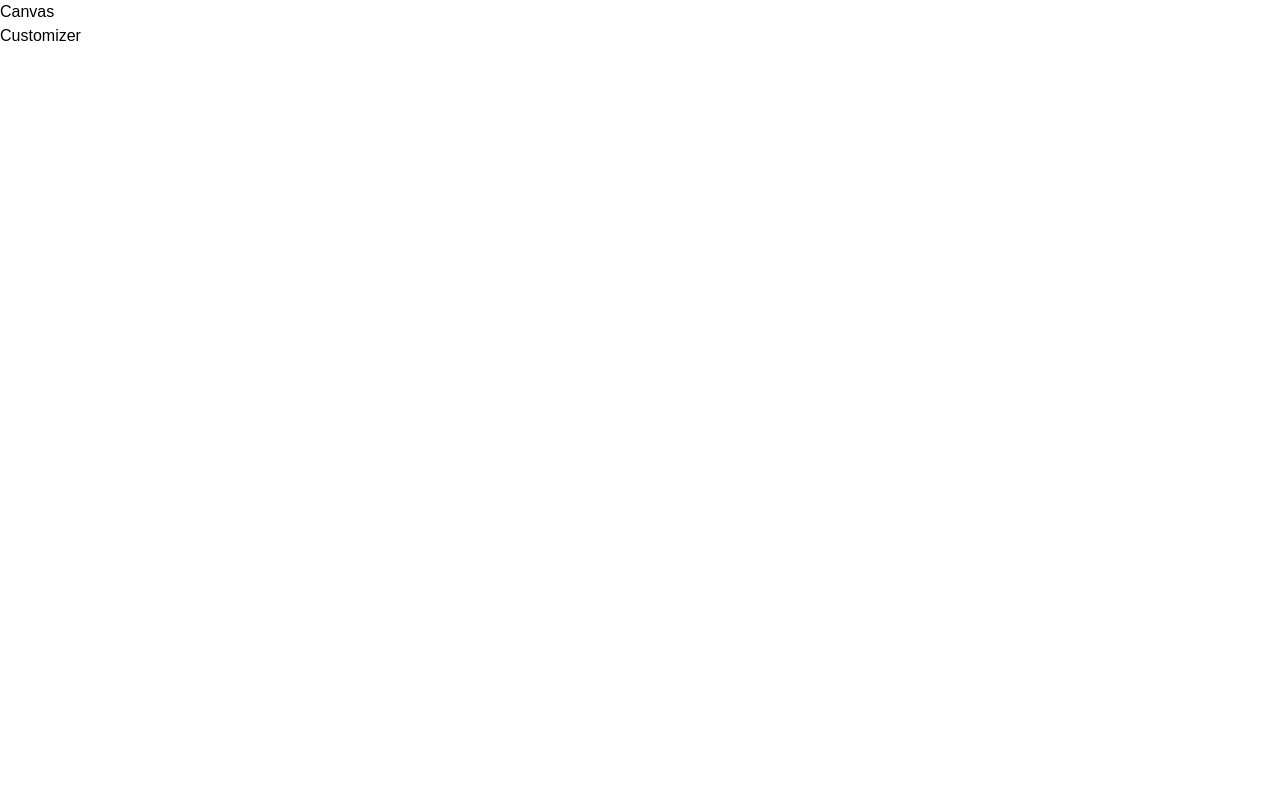
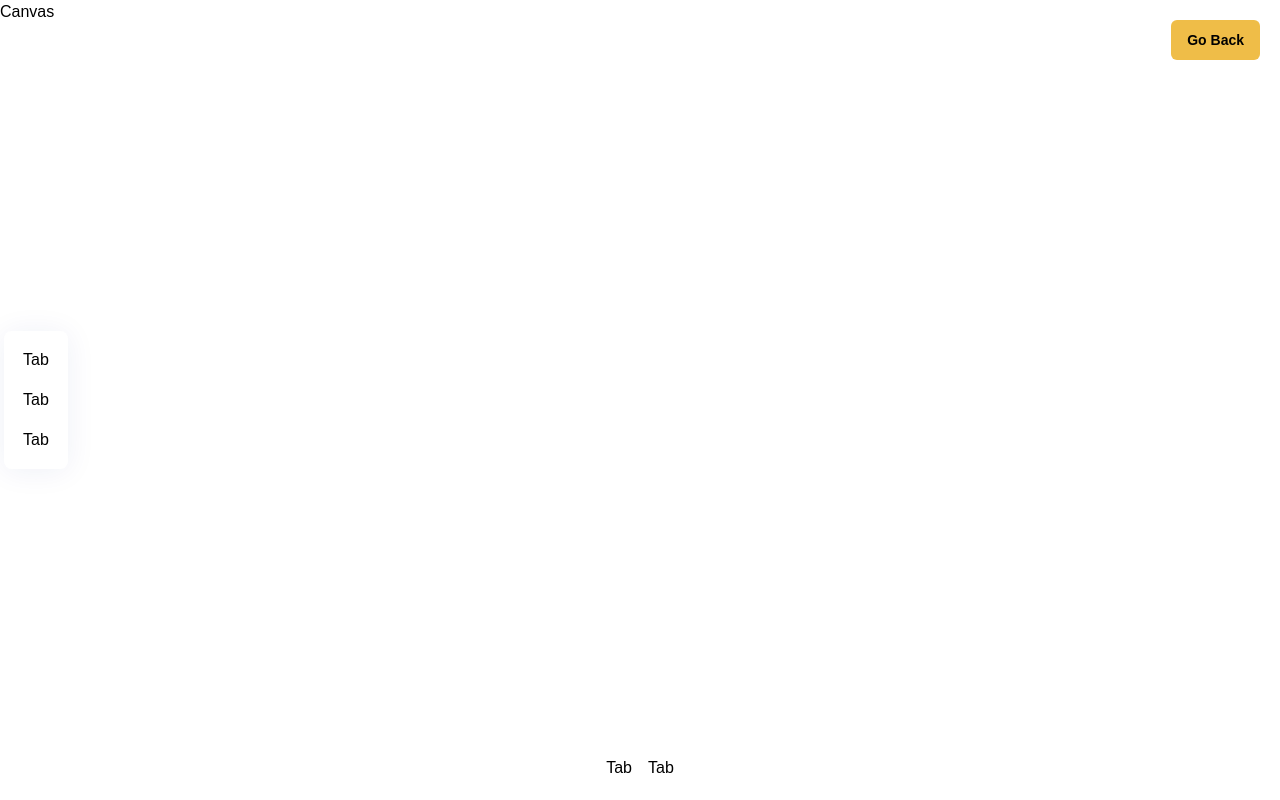
Before and after one commit to SDM-BQA/MyShop, a React (Vite) app in the folder client/: page / in a window 1280 px wide. Both pictures are taken after a click on the button "Customize It". Built offline with nearby package versions, Linux system fonts and the light colour scheme; a web font is replaced by a local one.

Commit message:
customizer-init

```diff
--- /dev/null
+++ b/client/src/canvas/Backdrop.jsx
@@ -0,0 +1,7 @@
+function Backdrop() {
+  return (
+    <div>Backdrop</div>
+  )
+}
+
+export default Backdrop
--- /dev/null
+++ b/client/src/canvas/CameraRig.jsx
@@ -0,0 +1,7 @@
+function CameraRig() {
+  return (
+    <div>CameraRig</div>
+  )
+}
+
+export default CameraRig
--- /dev/null
+++ b/client/src/canvas/Shirt.jsx
@@ -0,0 +1,7 @@
+function Shirt() {
+  return (
+    <div>Shirt</div>
+  )
+}
+
+export default Shirt
--- /dev/null
+++ b/client/src/components/AIPicker.jsx
@@ -0,0 +1,7 @@
+function AIPicker() {
+  return (
+    <div>AIPicker</div>
+  )
+}
+
+export default AIPicker
--- /dev/null
+++ b/client/src/components/ColorPicker.jsx
@@ -0,0 +1,7 @@
+function ColorPicker() {
+  return (
+    <div>ColorPicker</div>
+  )
+}
+
+export default ColorPicker
--- /dev/null
+++ b/client/src/components/FilePicker.jsx
@@ -0,0 +1,7 @@
+function FilePicker() {
+  return (
+    <div>FilePicker</div>
+  )
+}
+
+export default FilePicker
--- /dev/null
+++ b/client/src/components/Tab.jsx
@@ -0,0 +1,7 @@
+function Tab() {
+  return (
+    <div>Tab</div>
+  )
+}
+
+export default Tab
--- a/client/src/components/index.js
+++ b/client/src/components/index.js
@@ -1,3 +1,13 @@
 import CustomButton from "./CustomButton";
+import AIPicker from "./AIPicker";
+import ColorPicker from "./ColorPicker";
+import FilePicker from "./FilePicker";
+import Tab from "./Tab";
 
-export {CustomButton}
+export {
+  CustomButton,
+  AIPicker,
+  ColorPicker,
+  FilePicker,
+  Tab,
+};
--- a/client/src/pages/Customizer.jsx
+++ b/client/src/pages/Customizer.jsx
@@ -1,7 +1,66 @@
+/* eslint-disable no-unused-vars */
+import React, { useState, useEffect } from "react";
+import { AnimatePresence, motion } from "framer-motion";
+import { useSnapshot } from "valtio";
+
+import config from "../config/config";
+import state from "../store/Index";
+import { download } from "../assets";
+import { downloadCanvasToImage, reader } from "../config/helpers";
+import { EditorTabs, FilterTabs, DecalTypes } from "../config/constants";
+import { fadeAnimation, slideAnimation } from "../config/motion";
+
+import { AIPicker, ColorPicker, CustomButton, FilePicker, Tab } from '../components';
+
 function Customizer() {
-  return (
-    <div>Customizer</div>
-  )
+  const snap = useSnapshot(state);
+  return <AnimatePresence>
+    {!snap.intro &&
+    (
+      <>
+        <motion.div
+        key="custom"
+        className="absolute top-0 left-0 z-10"
+        {...slideAnimation('left')}>
+          <div className="flex items-center min-h-screen">
+            <div className="editortabs-container tabs">
+              {EditorTabs.map((tab)=>(
+                <Tab
+                key={tab.name}
+                tab = {tab}
+                handleClick={()=>{}}
+                />
+              ))}
+            </div>
+          </div>
+        </motion.div>
+        <motion.div className="absolute z-10 top-5 right-5" {...fadeAnimation}>
+              <CustomButton
+              type="filled"
+              title="Go Back"
+              handleClick={()=>state.intro=true}
+              customStyles="w-fit px-4 py-2.5 font-bold text-sm"
+              />
+        </motion.div>
+
+        <motion.div
+            className='filtertabs-container'
+            {...slideAnimation("up")}
+          >
+            {FilterTabs.map((tab) => (
+              <Tab
+                key={tab.name}
+                tab={tab}
+                isFilterTab
+                isActiveTab=""
+                handleClick={() => {}}
+              />
+            ))}
+          </motion.div>
+      </>
+    )
+  }
+  </AnimatePresence>;
 }
 
-export default Customizer
+export default Customizer;
```
Also changed, not shown: client/src/canvas/Index.jsx (+10 -2 lines).
